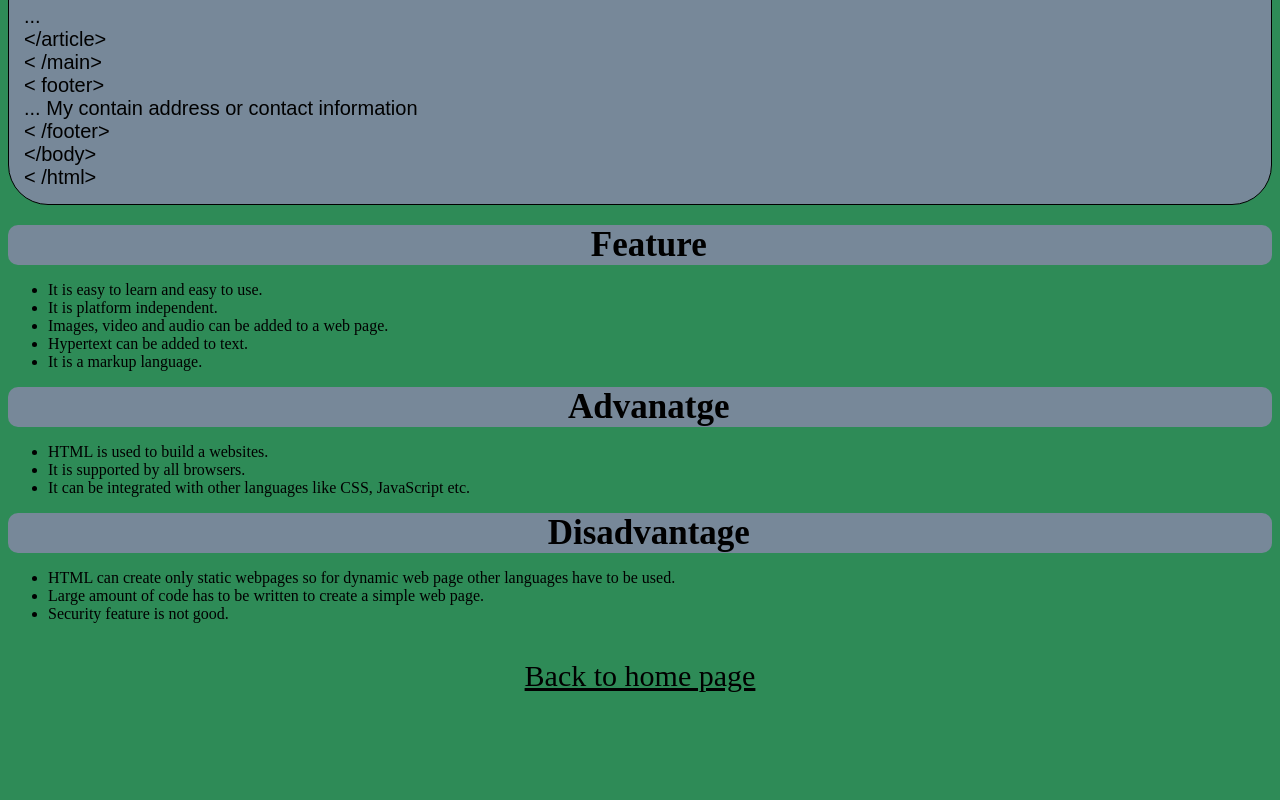
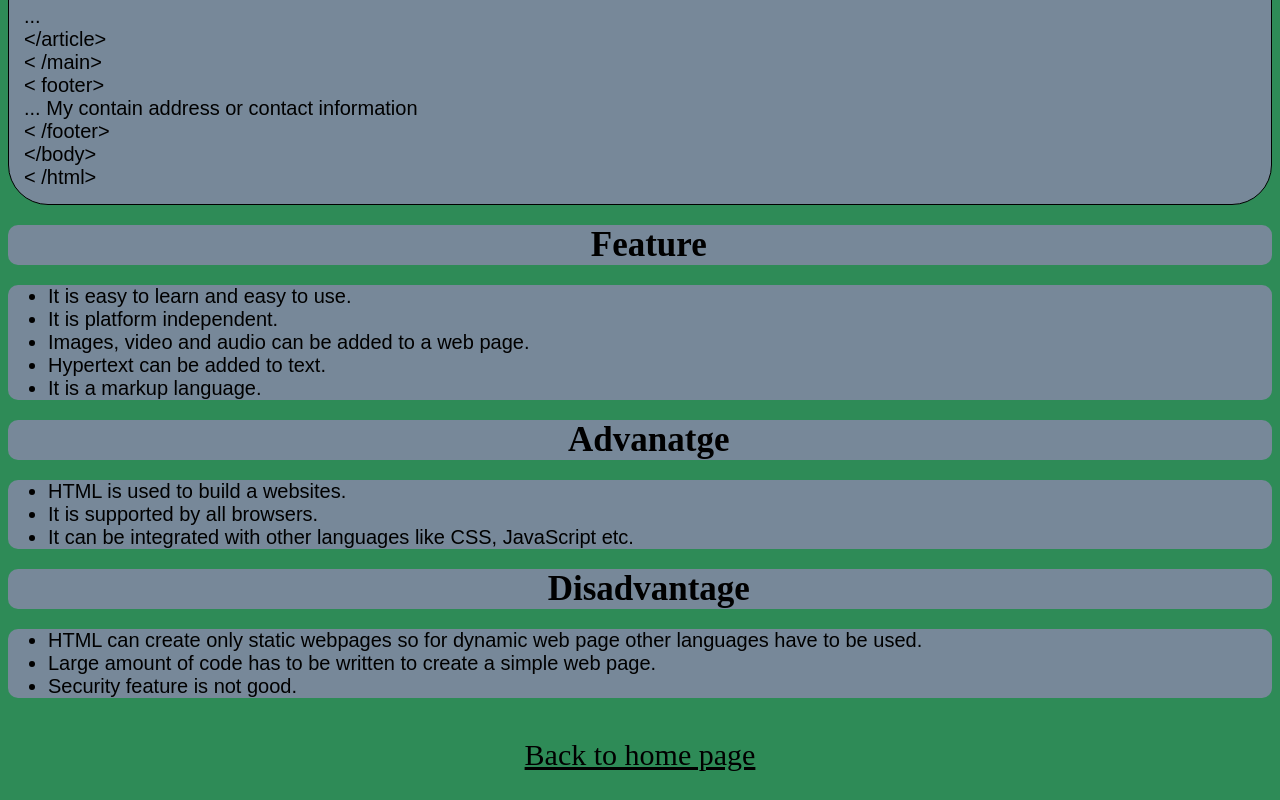
Before and after one commit to sagarsinghrawat/windowAssignment, a plain HTML site: page src/html.html in a window 1280 px wide. Shown: the part 607-1407 px from the top of the page. Before the commit the page ends 1328 px from the top, so only its background shows below. Drawn offline with Linux system fonts and the light colour scheme.

Commit message:
add some style

```diff
--- a/stylesheet.css
+++ b/stylesheet.css
@@ -104,3 +104,11 @@
     text-align: center;
     padding: 20px;
 }
+
+.html-div{
+
+    background-color:lightslategrey;
+    border-radius: 10px;
+    font-size: 20px;
+    font-family: sans-serif;
+}
```
